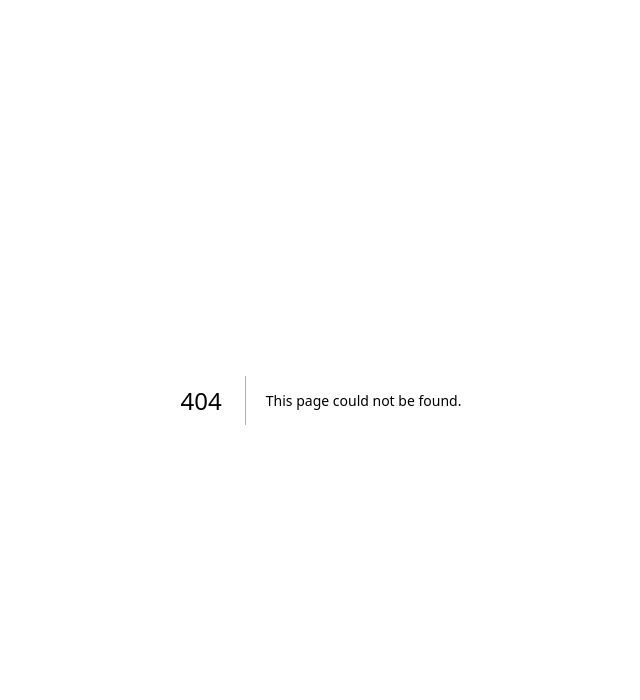
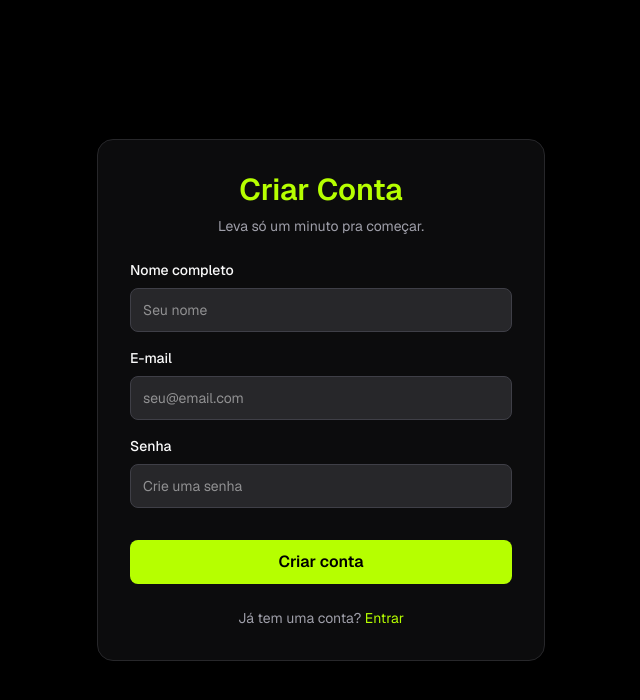
Before and after one commit to Tiodevs/hackathon-boticario-front, a Next.js app: page /register in a window 1280 px wide. Before the commit this address had no page. Shown: the top 700 px of the page, without its empty margins (319-959 px from the left). Built offline with nearby package versions, Linux system fonts and the light colour scheme.

Commit message:
feat(Auth): cria páginas de Login e Cadastro (UI estática)

```diff
--- a/package.json
+++ b/package.json
@@ -19,13 +19,15 @@
     "@types/node": "^20",
     "@types/react": "^19",
     "@types/react-dom": "^19",
+    "autoprefixer": "^10.4.22",
     "babel-plugin-react-compiler": "1.0.0",
     "eslint": "^9",
     "eslint-config-next": "16.0.1",
     "eslint-config-prettier": "^10.1.8",
     "eslint-plugin-prettier": "^5.5.4",
+    "postcss": "^8.5.6",
     "prettier": "^3.6.2",
-    "tailwindcss": "^4",
+    "tailwindcss": "^4.1.17",
     "typescript": "^5"
   }
 }
--- /dev/null
+++ b/src/app/login/page.tsx
@@ -0,0 +1,57 @@
+export default function LoginPage() {
+  return (
+    <main className="min-h-dvh flex items-center justify-center bg-black text-zinc-50 font-sans px-4">
+      <div className="w-full max-w-md bg-zinc-900/50 border border-zinc-800 rounded-2xl shadow-lg p-8">
+        <header className="mb-6 text-center">
+          <h1 className="text-3xl font-semibold text-[#b6ff00]">Foco Total</h1>
+          <p className="text-zinc-400 text-sm mt-2">
+            Bem-vindo de volta! Faça login para continuar.
+          </p>
+        </header>
+
+        <form className="flex flex-col gap-4">
+          <div className="flex flex-col gap-2">
+            <label htmlFor="email" className="text-sm font-medium">
+              E-mail
+            </label>
+            <input
+              id="email"
+              type="email"
+              placeholder="seu@email.com"
+              className="h-11 rounded-lg bg-zinc-800 border border-zinc-700 px-3 text-sm outline-none focus:ring-2 focus:ring-[#b6ff00]"
+            />
+          </div>
+
+          <div className="flex flex-col gap-2">
+            <label htmlFor="password" className="text-sm font-medium">
+              Senha
+            </label>
+            <input
+              id="password"
+              type="password"
+              placeholder="••••••••"
+              className="h-11 rounded-lg bg-zinc-800 border border-zinc-700 px-3 text-sm outline-none focus:ring-2 focus:ring-[#b6ff00]"
+            />
+          </div>
+
+          <button
+            type="submit"
+            className="mt-4 h-11 rounded-lg bg-[#b6ff00] text-black font-semibold hover:opacity-90 transition"
+          >
+            Entrar
+          </button>
+        </form>
+
+        <footer className="mt-6 text-sm text-center text-zinc-400">
+          Não tem conta?{" "}
+          <a
+            href="/register"
+            className="text-[#b6ff00] hover:underline underline-offset-4"
+          >
+            Crie agora
+          </a>
+        </footer>
+      </div>
+    </main>
+  );
+}
--- /dev/null
+++ b/src/app/register/page.tsx
@@ -0,0 +1,69 @@
+export default function RegisterPage() {
+  return (
+    <main className="min-h-dvh flex items-center justify-center bg-black text-zinc-50 font-sans px-4">
+      <div className="w-full max-w-md bg-zinc-900/50 border border-zinc-800 rounded-2xl shadow-lg p-8">
+        <header className="mb-6 text-center">
+          <h1 className="text-3xl font-semibold text-[#b6ff00]">Criar Conta</h1>
+          <p className="text-zinc-400 text-sm mt-2">
+            Leva só um minuto pra começar.
+          </p>
+        </header>
+
+        <form className="flex flex-col gap-4">
+          <div className="flex flex-col gap-2">
+            <label htmlFor="name" className="text-sm font-medium">
+              Nome completo
+            </label>
+            <input
+              id="name"
+              type="text"
+              placeholder="Seu nome"
+              className="h-11 rounded-lg bg-zinc-800 border border-zinc-700 px-3 text-sm outline-none focus:ring-2 focus:ring-[#b6ff00]"
+            />
+          </div>
+
+          <div className="flex flex-col gap-2">
+            <label htmlFor="email" className="text-sm font-medium">
+              E-mail
+            </label>
+            <input
+              id="email"
+              type="email"
+              placeholder="seu@email.com"
+              className="h-11 rounded-lg bg-zinc-800 border border-zinc-700 px-3 text-sm outline-none focus:ring-2 focus:ring-[#b6ff00]"
+            />
+          </div>
+
+          <div className="flex flex-col gap-2">
+            <label htmlFor="password" className="text-sm font-medium">
+              Senha
+            </label>
+            <input
+              id="password"
+              type="password"
+              placeholder="Crie uma senha"
+              className="h-11 rounded-lg bg-zinc-800 border border-zinc-700 px-3 text-sm outline-none focus:ring-2 focus:ring-[#b6ff00]"
+            />
+          </div>
+
+          <button
+            type="submit"
+            className="mt-4 h-11 rounded-lg bg-[#b6ff00] text-black font-semibold hover:opacity-90 transition"
+          >
+            Criar conta
+          </button>
+        </form>
+
+        <footer className="mt-6 text-sm text-center text-zinc-400">
+          Já tem uma conta?{" "}
+          <a
+            href="/login"
+            className="text-[#b6ff00] hover:underline underline-offset-4"
+          >
+            Entrar
+          </a>
+        </footer>
+      </div>
+    </main>
+  );
+}
```
Also changed, not shown: 1 other file (tests, documents, lock files or other folders).
